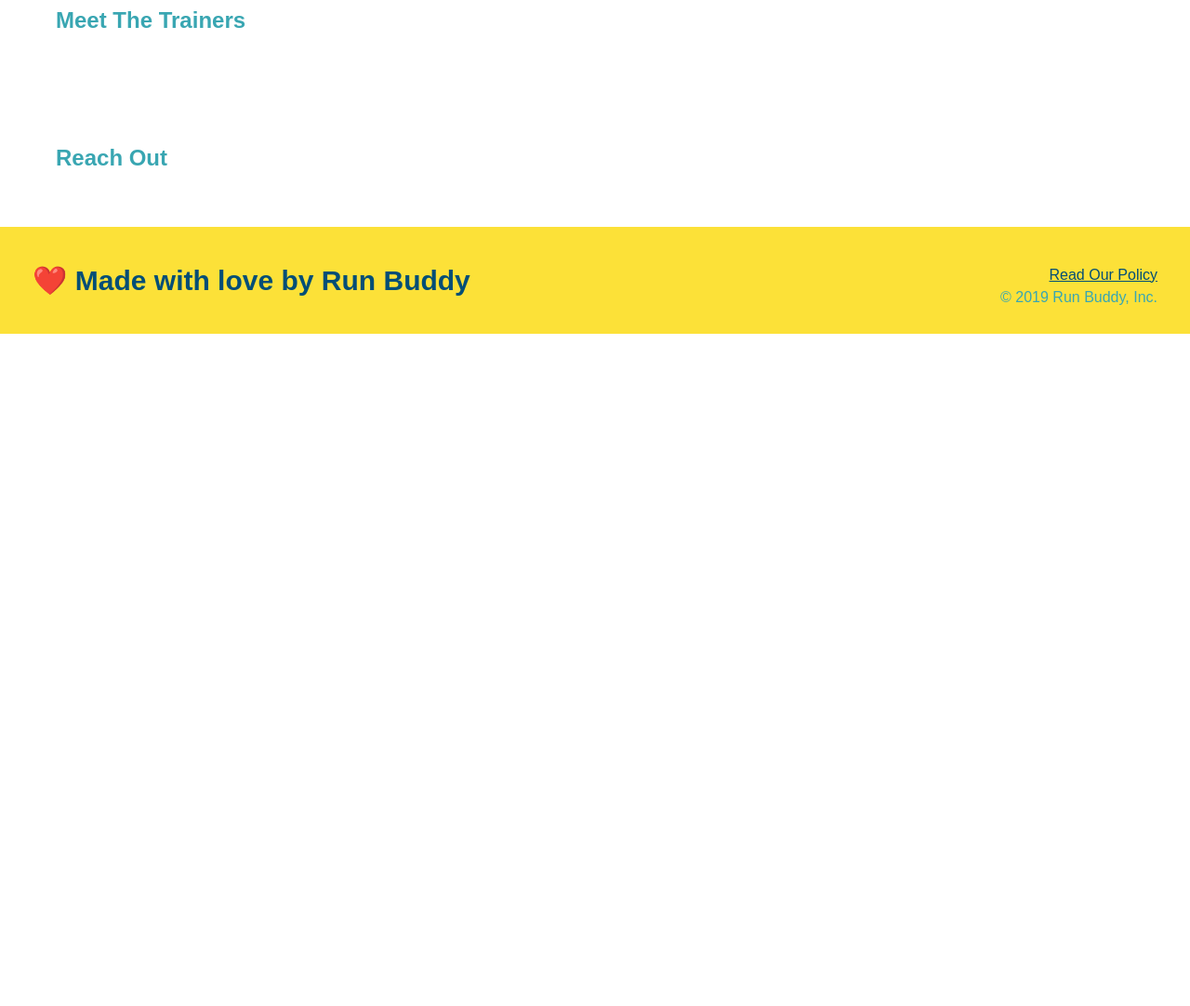
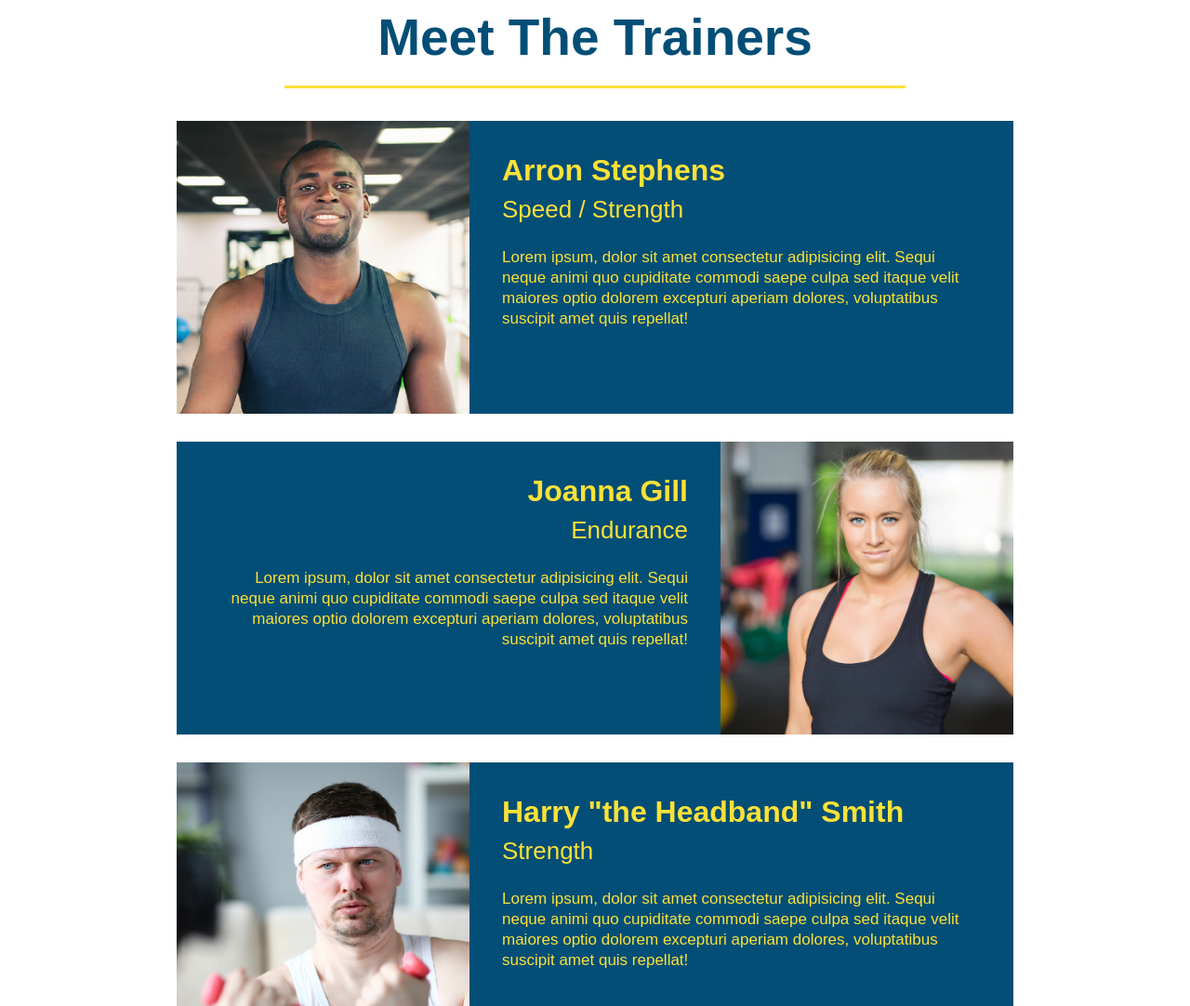
Before and after one commit to GunnarSmith2/run-buddy, a plain HTML site: page index.html in a window 1280 px wide. Shown: the part 2680-3762 px from the top of the page at 93% size. Before the commit the page ends 3039 px from the top, so only its background shows below. Drawn offline with Linux system fonts and the light colour scheme.

Commit message:
meet the trainers section

```diff
--- a/assets/css/style.css
+++ b/assets/css/style.css
@@ -148,3 +148,41 @@ section {
 .steps span {
     font-size: 38px;
 }
+.trainers {
+    text-align: center;
+}
+.trainer {
+    width: 900px;
+    margin: 0 auto 30px auto;
+    background: #024e76;
+    color: #fce138;
+    overflow: auto;
+}
+.trainer img {
+    width: 35%;
+    float: left;
+}
+.trainer-bio {
+    padding: 35px;
+    float: left;
+    width: 65%;
+}
+.text-left {
+    text-align: left;
+}
+.text-right {
+    text-align: right;
+}
+.trainer-bio h3 {
+    font-size: 32px;
+    margin-bottom: 8px;
+}
+.trainer-bio h4 {
+    font-weight: lighter;
+    font-size: 26px;
+    margin-bottom: 25px;
+}
+.trainer-bio p {
+    font-size: 17px;
+    line-height: 1.3;
+}
--- a/index.html
+++ b/index.html
@@ -92,8 +92,37 @@
             </div>
         </Section>
         <!--"Meet the trainers" Section-->
-        <section>
-            <h2>Meet The Trainers</h2>
+        <section id="your-trainers" class="trainers">
+            <h2 class="section-title primary-border">Meet The Trainers</h2>
+            <article class="trainer">
+                <img src="./assets/images/trainer-1.jpg" alt="Arron Stephens in his workout clothes, ready to pump iron"/>
+                <div class="trainer-bio text-left">
+                    <h3>Arron Stephens</h3>
+                    <h4>Speed / Strength</h4>
+                    <p>Lorem ipsum, dolor sit amet consectetur adipisicing elit. Sequi neque animi quo cupiditate commodi saepe culpa sed
+                        itaque velit maiores optio dolorem excepturi aperiam dolores, voluptatibus suscipit amet quis repellat!</p>
+                </div>
+            </article>
+            <!--2nd trainer-->
+            <article class="trainer">
+                <div class="trainer-bio text-right">
+                    <h3>Joanna Gill</h3>
+                    <h4>Endurance</h4>
+                    <p>Lorem ipsum, dolor sit amet consectetur adipisicing elit. Sequi neque animi quo cupiditate commodi saepe culpa sed
+                        itaque velit maiores optio dolorem excepturi aperiam dolores, voluptatibus suscipit amet quis repellat!</p>
+                </div>
+                <img src="./assets/images/trainer-2.jpg" alt="Joanna Gill cooling off after a workout"/>
+            </article>
+            <!--3rd Trainer-->
+            <article class="trainer">
+                <img src="./assets/images/trainer-3.jpg" alt="Harry Smith wearing a Headband and lifting comically small pink weights"/>
+                <div class="trainer-bio text-left">
+                    <h3>Harry "the Headband" Smith</h3>
+                    <h4>Strength</h4>
+                    <p>Lorem ipsum, dolor sit amet consectetur adipisicing elit. Sequi neque animi quo cupiditate commodi saepe culpa sed
+                        itaque velit maiores optio dolorem excepturi aperiam dolores, voluptatibus suscipit amet quis repellat!</p>
+                </div>
+            </article>
         </section>
         <!--"Reach Out" Section-->
         <section>
```
Also changed, not shown: assets/images/trainer-1.jpg (added), assets/images/trainer-2.jpg (added), assets/images/trainer-3.jpg (added).
